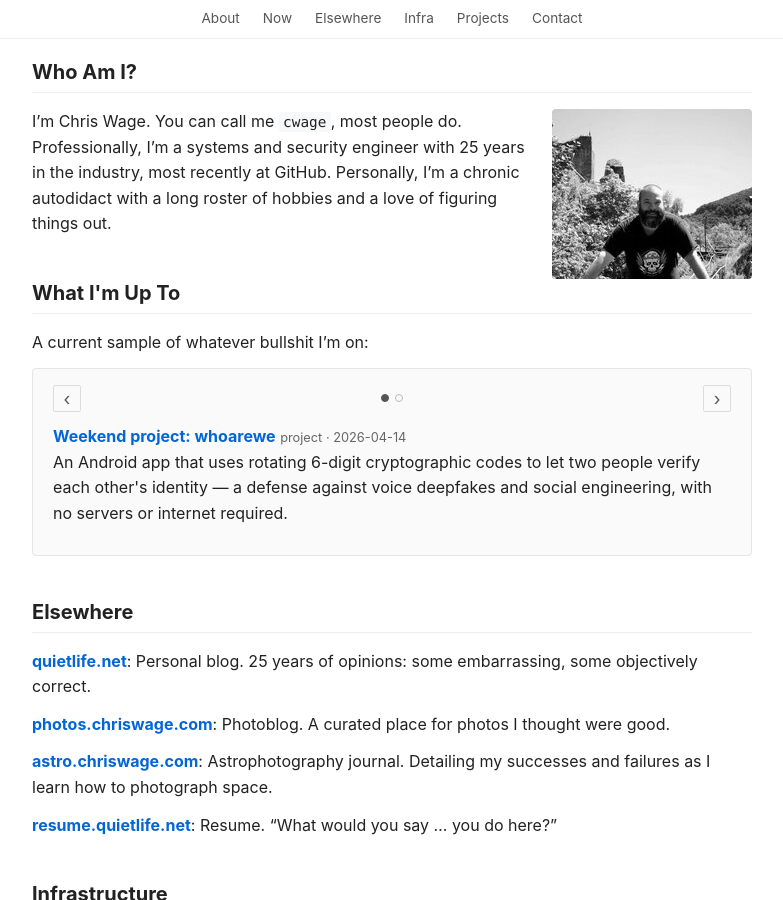
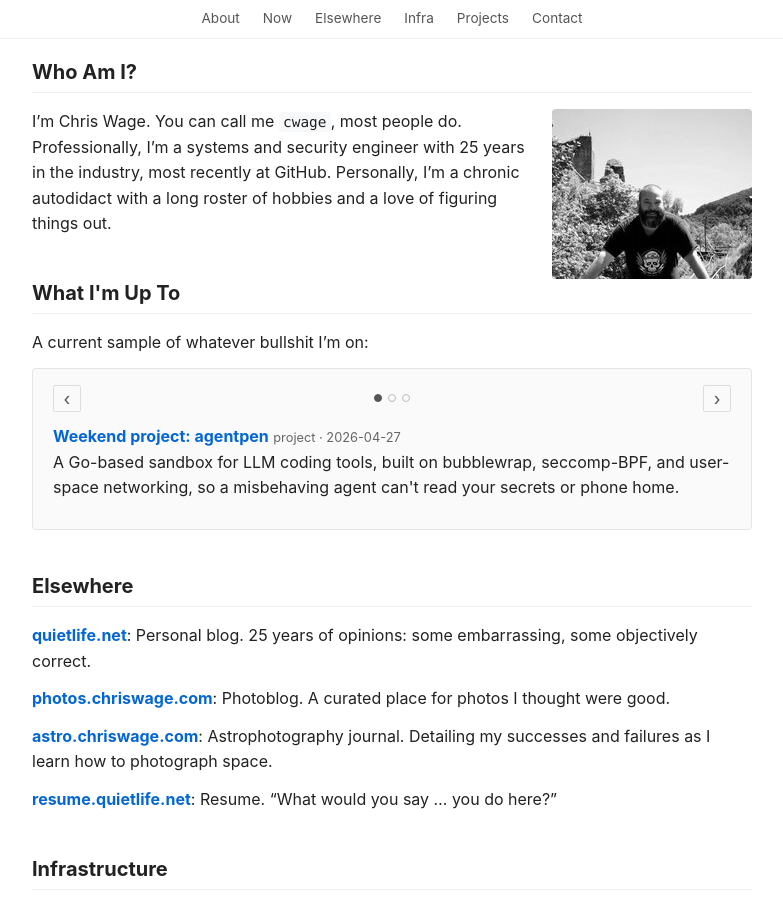
Before and after one commit to cwage/chriswage.com, a Jekyll site: the page built from index.md, in a window 1280 px wide and 900 px high. Shown: the whole window, without its empty margins (248-1031 px from the left). Built offline with Jekyll 4.4.1, drawn with Linux system fonts in a browser that asks for light colours; Markdown is read by kramdown in place of the engine named in the settings.

Commit message:
adding agentpen to featured stuff

```diff
--- a/_data/now.yml
+++ b/_data/now.yml
@@ -9,3 +9,8 @@
   type: project
   date: 2026-04-14
   blurb: "An Android app that uses rotating 6-digit cryptographic codes to let two people verify each other's identity — a defense against voice deepfakes and social engineering, with no servers or internet required."
+- title: "Weekend project: agentpen"
+  url: https://quietlife.net/2026/04/27/weekend-project-i-put-a-rubber-on-it/
+  type: project
+  date: 2026-04-27
+  blurb: "A Go-based sandbox for LLM coding tools, built on bubblewrap, seccomp-BPF, and user-space networking, so a misbehaving agent can't read your secrets or phone home."
```
